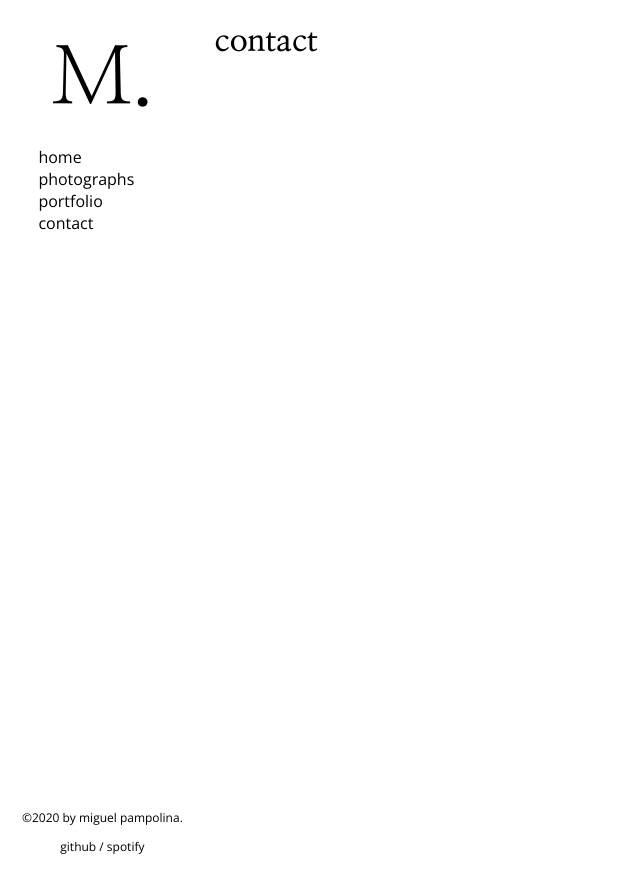
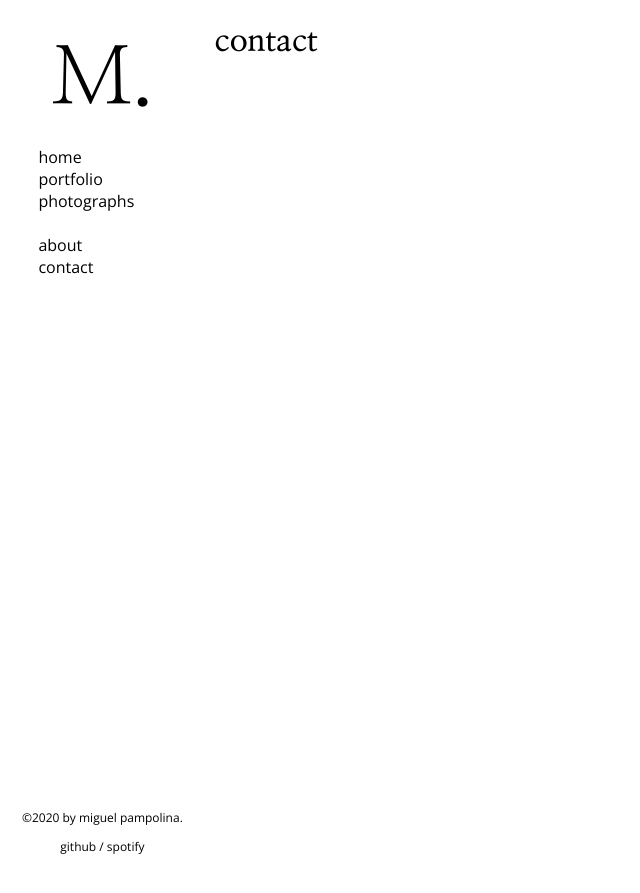
Before and after one commit to mpampolina/mpampolina.github.io, a Jekyll site: the page built from contact/index.html, in a window 1280 px wide. Shown: the top 893 px of the page, without its empty margins (0-640 px from the left). Built offline with Jekyll 4.4.1, drawn with Linux system fonts in a browser that asks for light colours.

Commit message:
add routing for about & portfolio

```diff
--- a/_includes/header.html
+++ b/_includes/header.html
@@ -24,8 +24,10 @@
     <nav id="nav-primary">
       <ul class="navigation-list">
         <li><a href="/">home</a></li>
+        <li><a href="/portfolio">portfolio</a></li>
         <li><a href="/photographs">photographs</a></li>
-        <li><a href="#">portfolio</a></li>
+        <br>
+        <li><a href="/about">about</a></li>
         <li><a href="/contact">contact</a></li>
       </ul>
     </nav>
--- /dev/null
+++ b/about/index.html
@@ -0,0 +1,6 @@
+---
+layout: default
+title: about
+---
+
+<h1>about</h1>
--- /dev/null
+++ b/portfolio/index.html
@@ -0,0 +1,6 @@
+---
+layout: default
+title: portfolio
+---
+
+<h1>portfolio</h1>
```
